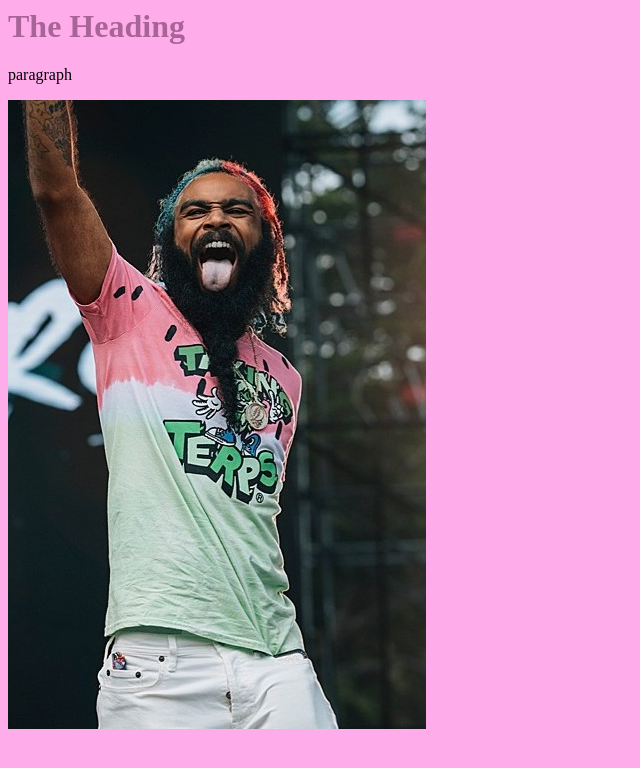
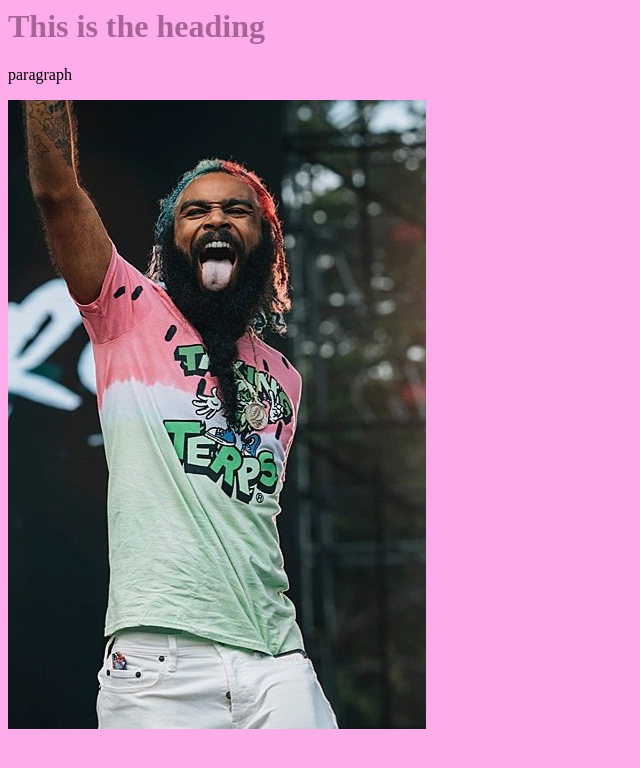
Before and after one commit to erikamorales2021/fakeportfolio, a plain HTML site: page index.html in a window 1280 px wide. Shown: the whole page, without its empty margins (0-640 px from the left). Drawn offline with Linux system fonts and the light colour scheme.

Commit message:
Update index.html

```diff
--- a/index.html
+++ b/index.html
@@ -7,7 +7,7 @@
   <link rel="stylesheet" href="style.css">
 </head>
 <body>
-  <h1>The Heading</h1>
+  <h1>This is the heading</h1>
     <p>paragraph</p>
     <img src="zombie-juice.jpg"alt="Zombie Juice on stage singing">
 
```
